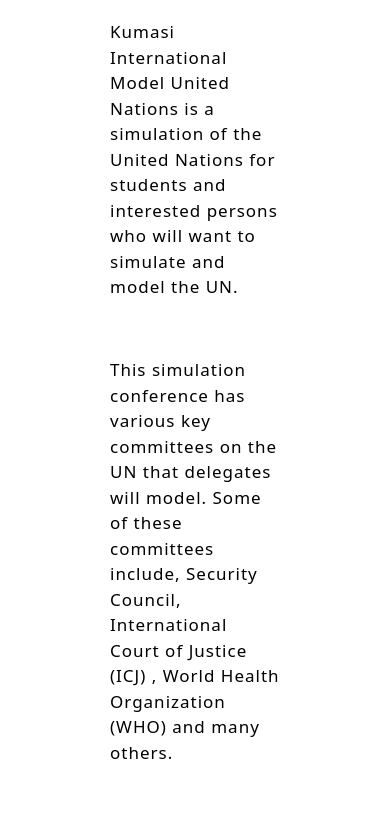
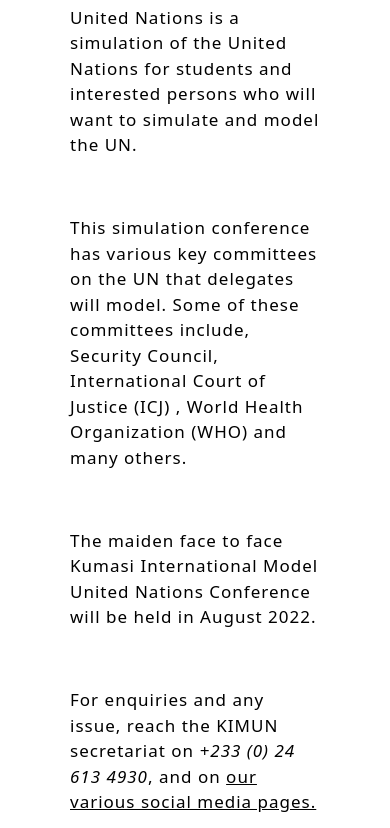
Before and after one commit to kasubonteng/kumasimun-final, a React (Create React App) app: page / in a window 390 px wide. Shown: the part 1160-1988 px from the top of the page. Built offline with nearby package versions, Linux system fonts and the light colour scheme.

Commit message:
fixed padding

```diff
--- a/package.json
+++ b/package.json
@@ -3,6 +3,7 @@
   "version": "0.1.0",
   "private": true,
   "dependencies": {
+    "@emailjs/browser": "^3.4.0",
     "@emotion/react": "^11.8.1",
     "@emotion/styled": "^11.8.1",
     "@fortawesome/fontawesome-svg-core": "^1.3.0",
@@ -15,6 +16,7 @@
     "@testing-library/jest-dom": "^5.16.2",
     "@testing-library/react": "^12.1.4",
     "@testing-library/user-event": "^13.5.0",
+    "emailjs-com": "^3.2.0",
     "react": "^17.0.2",
     "react-dom": "^17.0.2",
     "react-helmet": "^6.1.0",
--- a/src/components/ContactForm.js
+++ b/src/components/ContactForm.js
@@ -1,13 +1,38 @@
-import React, { useState } from 'react';
+import React, { useState, useRef } from 'react';
 import styles from '../sections/Contact/Contact.module.css';
+import emailjs from '@emailjs/browser';
 
 const ContactForm = () => {
   const [name, setName] = useState(' ');
   const [email, setEmail] = useState(' ');
   const [message, setMessage] = useState(' ');
+
+  const form = useRef();
+
+  const sendEmail = (e) => {
+    e.preventDefault();
+
+    emailjs
+      .sendForm(
+        'service_9sd7nvg',
+        'template_26je0y4',
+        form.current,
+        '0_XYGXOBpi9o6vTCt'
+      )
+      .then(
+        (result) => {
+          console.log(result.text);
+        },
+        (error) => {
+          console.log(error.text);
+        }
+      );
+    e.target.reset();
+  };
+
   return (
     <div>
-      <form className={styles.form}>
+      <form className={styles.form} onSubmit={(e) => sendEmail(e)}>
         <div className={styles.formGroup}>
           <label htmlFor="name" className={styles.label}>
             Your Name{' '}
@@ -47,9 +72,7 @@
             />
           </label>
         </div>
-        <button className={styles.button} type="submit">
-          Send
-        </button>
+        <input className={styles.button} type="submit" value="Send" />
       </form>
     </div>
   );
--- a/src/sections/About/About.js
+++ b/src/sections/About/About.js
@@ -1,5 +1,6 @@
 import React from 'react';
 import styles from './About.module.css';
+import { Link } from 'react-scroll';
 
 import PageTitle from '../../components/PageTitle';
 
@@ -29,7 +30,17 @@
           <br />
           <p className="py-4">
             For enquiries and any issue, reach the KIMUN secretariat on
-            <span> +233246134930</span>, and on our various social media pages.
+            <span className="italic"> +233 (0) 24 613 4930</span>, and on{' '}
+            <Link
+              to="footer"
+              spy={true}
+              smooth={true}
+              offset={30}
+              duration={500}
+              className="underline"
+            >
+              our various social media pages.
+            </Link>
           </p>
         </div>
       </div>
--- a/src/sections/About/About.module.css
+++ b/src/sections/About/About.module.css
@@ -8,3 +8,9 @@
   font-size: 17px;
   padding: 100px;
 }
+
+@media (max-width: 538px) {
+  .paragraph {
+    padding: 60px;
+  }
+}
--- a/src/sections/Contact/Contact.js
+++ b/src/sections/Contact/Contact.js
@@ -18,7 +18,7 @@
         <PageTitle subheading="Get In Touch" heading="Contact" />
         <div className={styles.wrapper}>
           <div className={styles.left}>
-            <ContactItem icon={faPhone} text="+233(0) 000 000 0000" />
+            <ContactItem icon={faPhone} text="+233(0) 24 613 4930" />
             <ContactItem icon={faEnvelope} text="kumasimun@gmail.com" />
             <ContactItem icon={faLocationDot} text="Kumasi, Ghana" />
           </div>
--- a/src/sections/Contact/Contact.module.css
+++ b/src/sections/Contact/Contact.module.css
@@ -149,3 +149,20 @@
     padding: 4rem 2rem 2rem 2rem;
   }
 }
+
+@media (max-width: 532px) {
+  .wrapper {
+    padding: 0 70px;
+  }
+
+  .right {
+    padding: 4rem 1rem 2rem;
+  }
+
+  .input {
+    padding: 6px;
+  }
+  .textarea {
+    padding: 6px;
+  }
+}
--- a/src/sections/Footer/Footer.js
+++ b/src/sections/Footer/Footer.js
@@ -12,7 +12,7 @@
   let today = new Date();
   let year = today.getFullYear();
   return (
-    <div className={styles.wrapper}>
+    <div className={styles.wrapper} id="footer">
       <div className={styles.icons}>
         <a
           href="https://www.instagram.com/accounts/login/"
--- a/src/sections/Header/Header.module.css
+++ b/src/sections/Header/Header.module.css
@@ -61,6 +61,9 @@
 }
 
 @media (max-width: 538px) {
+  .content {
+    margin: 60px 60px;
+  }
   .text {
     font-size: 2.5rem;
     line-height: 4rem;
```
Also changed, not shown: 1 other file (tests, documents, lock files or other folders).
